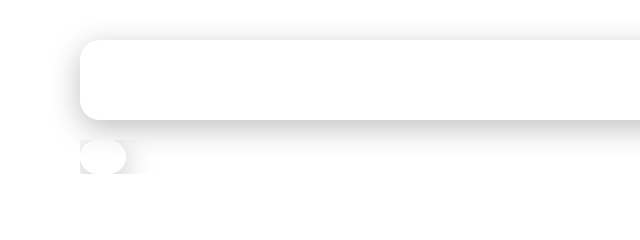
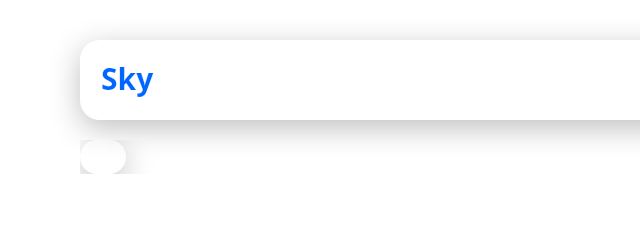
Before and after one commit to sartaza123/WEATHER-Forecast-Application-JavaScript-, a website: page src/index.html in a window 1280 px wide. Shown: the top 240 px of the page, 0-640 px from the left. Drawn offline with nearby package versions, Linux system fonts and the light colour scheme.

Commit message:
heading of this app is changed and designed

```diff
--- a/src/index.html
+++ b/src/index.html
@@ -4,7 +4,7 @@
     <meta charset="UTF-8" />
     <meta name="viewport" content="width=device-width, initial-scale=1.0" />
     <link href="./output.css" rel="stylesheet" />
-    <title>Weather Forecast</title>
+    <title>SkyTrack</title>
   </head>
   <body>
     <div class="main-container">
@@ -16,7 +16,9 @@
         <header class="mx-20 my-10">
           <!-- Heading + search -->
           <div class="text-white p-5 flex justify-between liquid-glass h-20">
-            <h1 class="heading text-3xl"><span>Weather</span> Forecast</h1>
+            <h1 class="heading text-3xl font-bold">
+              <span id="main-heading">Sky</span>Track
+            </h1>
 
             <div class="search-area flex">
               <div class="input-feild flex flex-col">
--- a/src/input.css
+++ b/src/input.css
@@ -35,3 +35,8 @@
   box-shadow: inset 0 0 20px rgba(255, 255, 255, 0.2),
     0 12px 40px rgba(0, 0, 0, 0.3);
 }
+
+#main-heading {
+  -webkit-text-stroke: 0.2px #ffffff;
+  color: #0066ff;
+}
```
Also changed, not shown: src/output.css.
